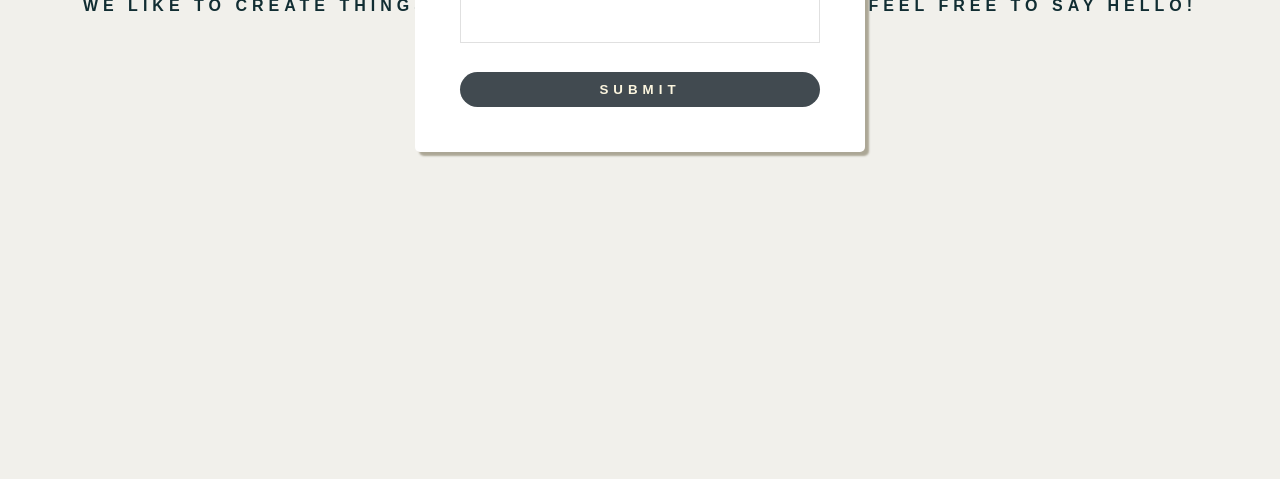
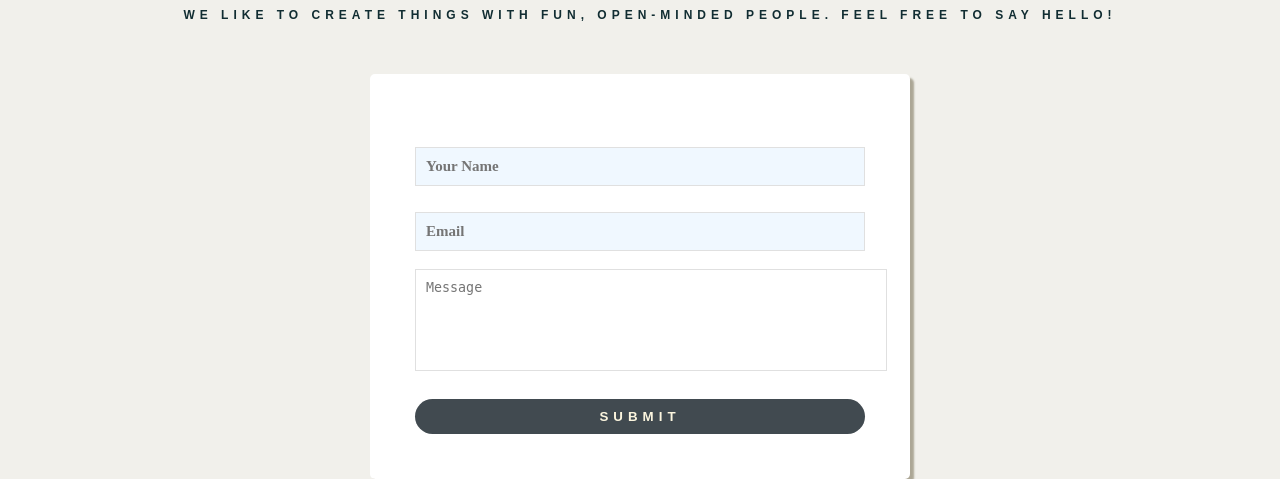
Before and after one commit to Taulant-Krasniqi/Web-Project-Online_Store, a PHP site: page /contact.html in a window 1280 px wide. Shown: the part 520-999 px from the top of the page. Before the commit the page ends 677 px from the top, so only its background shows below. Run offline with PHP 8.4, Linux system fonts and the light colour scheme.

Commit message:
contactus page fixed

```diff
--- a/contact.html
+++ b/contact.html
@@ -2,16 +2,17 @@
 <html>
 
 <head>
-    <title>WEB</title>
+    <title>Contact Us</title>
     <link rel="stylesheet" href="css/contactus.css">
-    <script  src="/js/cripts.js"></script>
+    <script  src="js/cripts.js"></script>
+
 
 </head>
 
 <body>
 
     <ul class="nav-bar">
-        <li class="li-bar"><a href="index.html">Home</a></li>
+        <li class="li-bar"><a href="index.php">Home</a></li>
         <li class="li-bar"><a href="news.html">News</a></li>
         <li class="li-bar"><a href="contact.html">Contact</a></li>
         <li class="li-bar"><a href="about.html">About</a></li>
--- a/css/aboutUs.css
+++ b/css/aboutUs.css
@@ -16,7 +16,7 @@ body{
 }
 
 .li-bar a {
-    display: block;
+	display: block;
     color: #D6D6D5;
     text-align: center;
     padding: 14px 16px;
--- a/css/contactus.css
+++ b/css/contactus.css
@@ -13,7 +13,7 @@
 }
 
 .li-bar a {
-    display: block;
+	display: block;
     color: #D6D6D5;
     text-align: center;
     padding: 14px 16px;
@@ -47,6 +47,7 @@
 .li-bar a:hover {
     opacity: 1;
 }
+
 
 input[type=text], select {
     width: 100%;
@@ -84,25 +85,24 @@ input[type=text], select {
 
 }
 
-* {
-    margin: 0;
-    padding: 0;
-    box-sizing: border-box;
-    outline: none;
-    font-family: 'Josefin Sans', sans-serif;
-}
 
 body {
     background: #f1f0eb;;
+    margin: 0;
+	padding: 0;
+
+	overflow: hidden;
+	color: #fff;
+	font-family: Arial;
+	font-size: 12px;
 }
 
 .wrapper {
-    position: absolute;
-    top: 60%;
-    left: 50%;
-    transform: translate(-50%, -50%);
+
     max-width: 450px;
-    width: 100%;
+    width: 50%;
+    margin: 0 auto;
+    margin-top: 30px;
     background: #fff;
     padding: 45px;
     border-radius: 5px;
```
Also changed, not shown: about.html (+7 -7 lines), img/taulanti.jpg.
